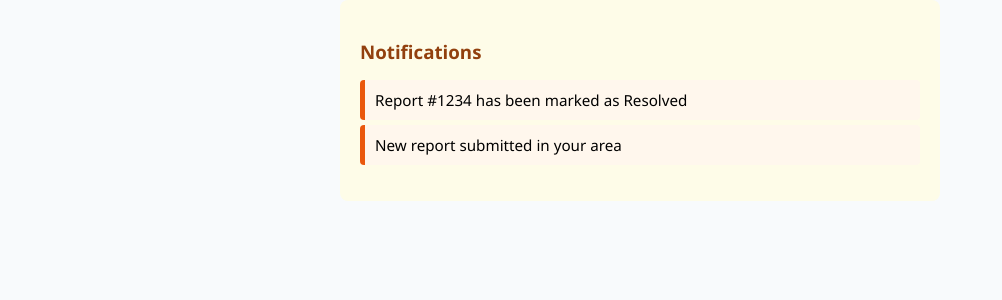
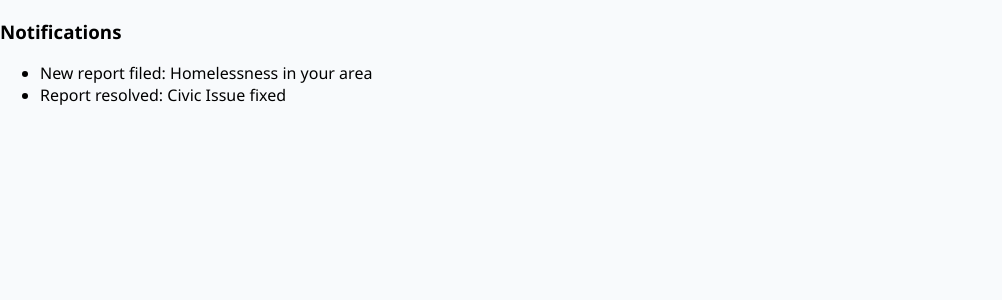
Before and after one commit to karthikbala578/HopeTag, a React (Create React App) app: page /notifications in a window 1280 px wide. Shown: the top 300 px of the page, without its empty margins (0-1002 px from the left). Built offline with nearby package versions, Linux system fonts and the light colour scheme; what google-maps-react would draw is missing.

Commit message:
Initiated

```diff
--- a/src/pages/Notifications.js
+++ b/src/pages/Notifications.js
@@ -1,15 +1,16 @@
+
 import React from 'react';
-import "./Notifications.css";
 
-const Notifications = () => {
+const NotificationsPanel = () => {
   return (
-    <div className="notifications-panel">
+    <div className="notifications">
       <h3>Notifications</h3>
       <ul>
-        <li>Report #1234 has been marked as Resolved</li>
-        <li>New report submitted in your area</li>
+        <li>New report filed: Homelessness in your area</li>
+        <li>Report resolved: Civic Issue fixed</li>
       </ul>
     </div>
   );
 };
-export default Notifications;
+
+export default NotificationsPanel;
```
